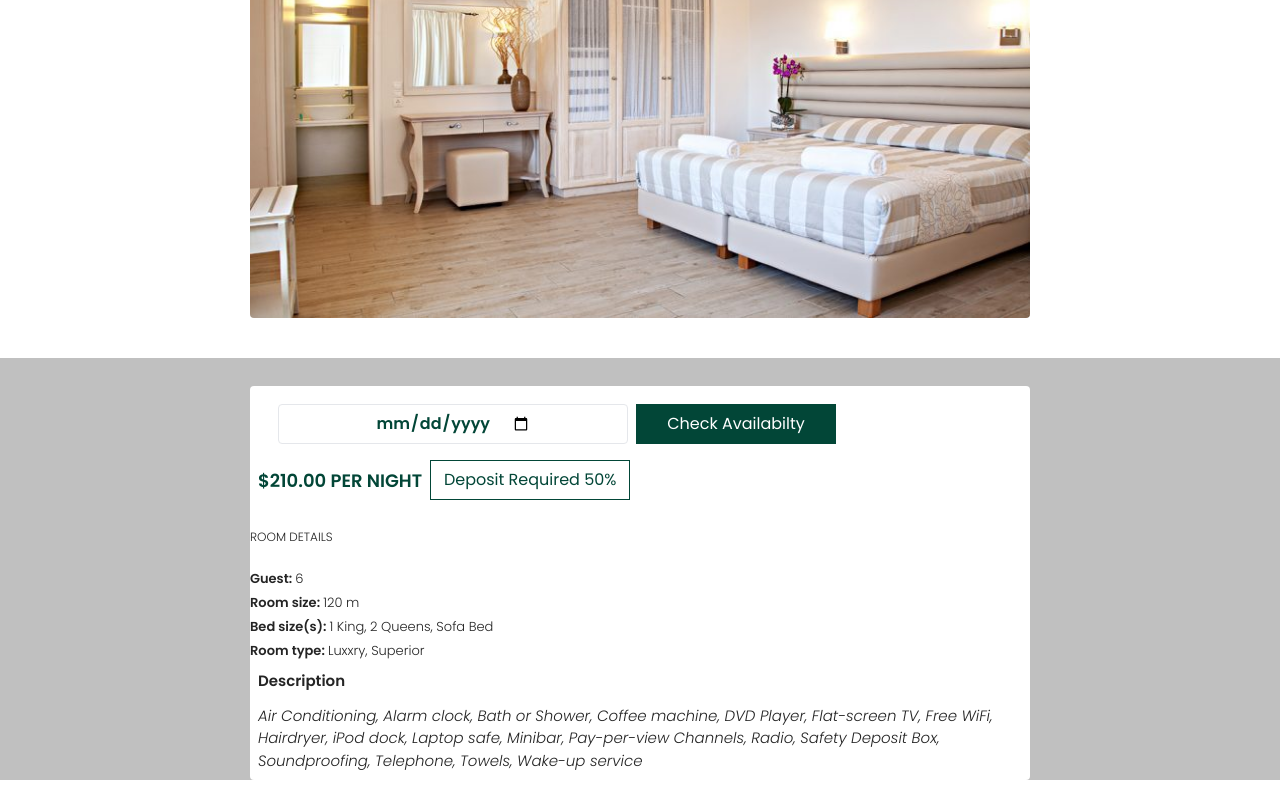
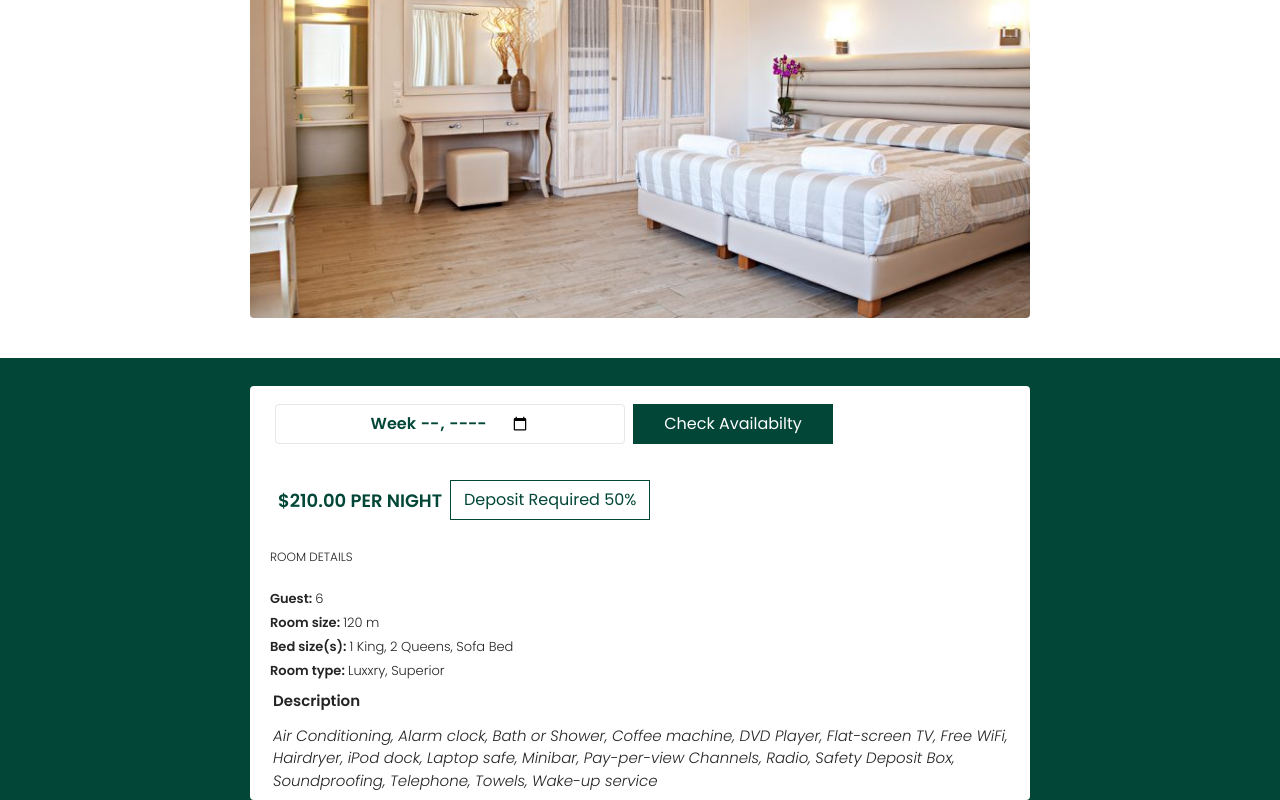
Before and after one commit to Akinolajsh/GroupHotelManagementFE, a React (Vite) app: page /description in a window 1280 px wide. Shown: the part 262-1062 px from the top of the page. Built offline with nearby package versions, Linux system fonts and the light colour scheme.

Commit message:
jecinta view all

```diff
--- a/src/pages/Description.tsx
+++ b/src/pages/Description.tsx
@@ -24,13 +24,13 @@ const Description = () => {
         {/* image end */}
 
         {/* card big one */}
-        <div className="w-[100%]  mt-10 flex justify-center bg-[silver]">
+        <div className="w-[100%]  mt-10 flex justify-center bg-[#024637]">
         <div className="w-[780px] flex flex-col  bg-[white] rounded mt-7 hover:cursor-pointer   ">
             {/* inputs */}
-            <div className="ml-[20px] mt-[10px] p-2 flex items-center gap-2 ">
-                <input className="flex justify-center items-center outline-none border w-[350px] h-[40px] rounded font-semibold text-[#024637]"
+            <div className="ml-[17px] mt-[10px] p-2 flex items-center gap-2 ">
+                <input className="flex justify-center items-center outline-none border w-[350px] h-[40px] rounded font-semibold text-[#024637] p-2"
                 placeholder="23 Aug 2023"
-                type="date" />
+                type="week" />
                 <div className="h-[40px] w-[200px] bg-[#024637] text-[white] flex justify-center items-center  ">
                     Check Availabilty
                 </div>
@@ -39,7 +39,7 @@ const Description = () => {
                 {/* amount */}
             <div>
 
-            <div className=" p-2 flex items-center  gap-2 ">
+            <div className=" ml-[20px] mt-5 p-2 flex items-center  gap-2 ">
                 <div className="font-semibold text-[#024637] text-[18px]">$210.00 PER NIGHT</div>
                 <div className="h-[40px] w-[200px] border-[1px] border-[#024637] text-[#024637] flex justify-center items-center  ">
                     Deposit Required 50%
@@ -48,7 +48,7 @@ const Description = () => {
             </div>
             {/* end amount */}
              {/* room detail */}
-             <div className="mt-[20px]">
+             <div className="ml-[20px] mt-[20px]">
              <div className="text-[12px] font-light">ROOM DETAILS</div>
              <div>
                 <div className="mt-[20px]">
@@ -80,7 +80,7 @@ const Description = () => {
              {/* end room <details></details> */}
 
              {/* facilities */}
-             <div className="p-2">
+             <div className="ml-[15px] p-2">
                 <div className="font-semibold text-[15px]  ">Description</div>
                 <div className="font-light italic text-[15px] mt-[12px]">Air Conditioning, Alarm clock, Bath or Shower, Coffee machine, DVD Player, Flat-screen TV, Free WiFi, Hairdryer, iPod dock, Laptop safe, Minibar, Pay-per-view Channels, Radio, Safety Deposit Box, Soundproofing, Telephone, Towels, Wake-up service</div>
              </div>
--- /dev/null
+++ b/src/pages/ViewRooms.tsx
@@ -0,0 +1,7 @@
+const ViewRooms = () => {
+  return (
+    <div>ViewRooms</div>
+  )
+}
+
+export default ViewRooms
```
